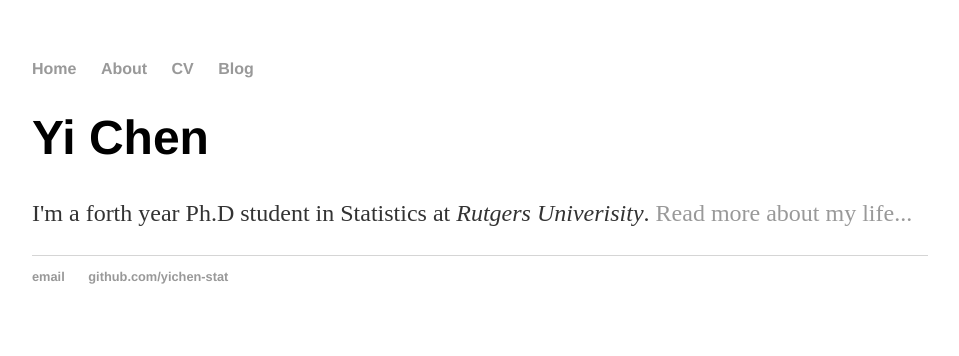
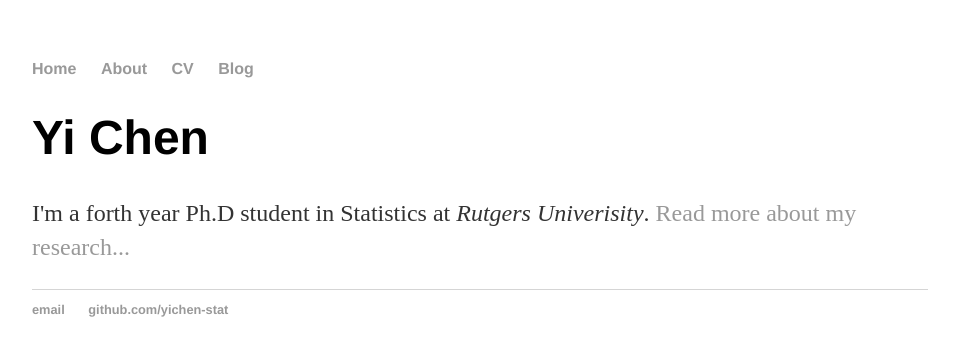
Before and after one commit to yichen-stat/yichen-stat.github.io, a plain HTML site: page index.html in a window 1280 px wide. Shown: the whole page, without its empty margins (160-1119 px from the left). Drawn offline with Linux system fonts and the light colour scheme.

Commit message:
Update index.html

```diff
--- a/index.html
+++ b/index.html
@@ -17,7 +17,7 @@
 		<div class="container">
     		<div class="blurb">
         		<h1>Yi Chen</h1>
-				<p>I'm a forth year Ph.D student in Statistics at <em>Rutgers Univerisity</em>. <a href="/about">Read more about my life...</a></p>
+				<p>I'm a forth year Ph.D student in Statistics at <em>Rutgers Univerisity</em>. <a href="/about">Read more about my research...</a></p>
     		</div><!-- /.blurb -->
 		</div><!-- /.container -->
 		<footer>
```
